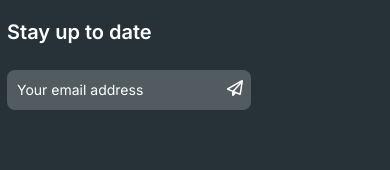
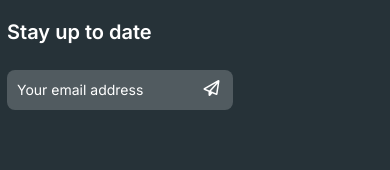
Before and after one commit to itrabbi/Nexcent, a plain HTML site: page index.html in a window 390 px wide. Shown: the part 8323-8493 px from the top of the page. Drawn offline with Linux system fonts and the light colour scheme.

Commit message:
fixed footer

```diff
--- a/style.css
+++ b/style.css
@@ -412,11 +412,17 @@ li a:hover:after {
     background: #515b60;
     border-radius: 8px;
     display: flex;
-    width: 100%;
+    position: relative;
 }
+
+
 
 .input i {
     color: var(--default-white);
+    height: 100%;
+    right: 13px;
+    top: auto;
+    position: absolute;
 }
 
 .input input {
@@ -426,6 +432,8 @@ li a:hover:after {
     font-size: 14px;
     font-weight: 400;
     line-height: 20px;
+    position: relative;
+    width: 100%;
 }
 
 
@@ -652,12 +660,9 @@ input:focus-visible {
         gap: 8px;
     }
 
-    .input {
-        padding: 10px;
-        background: #515b60;
-        border-radius: 8px;
-        display: flex;
-        width: 65%;
+    .input{
+        /* margin-left: 25%; */
+        margin-right: 40%;
     }
 
     .md-btn {
```
